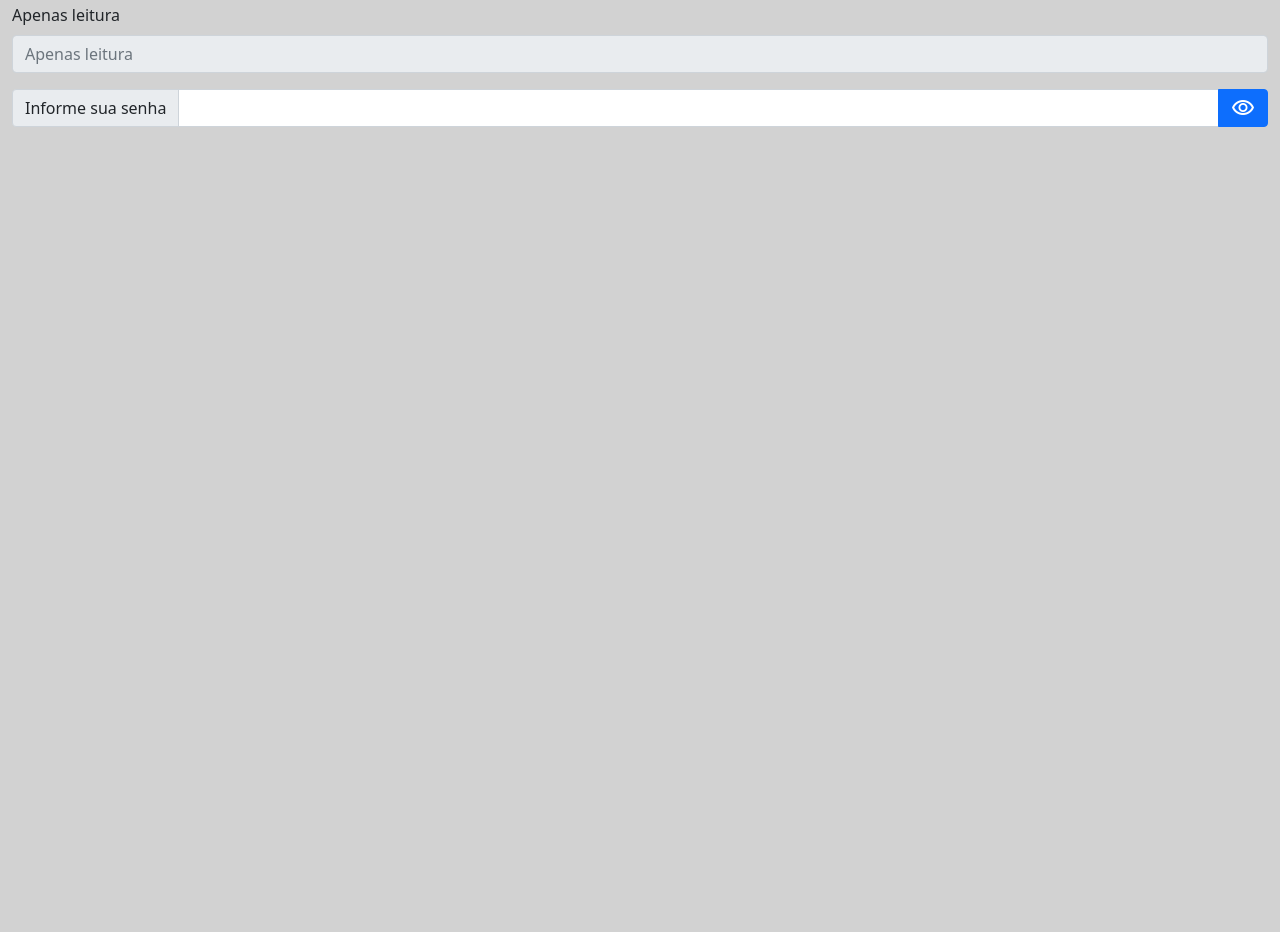
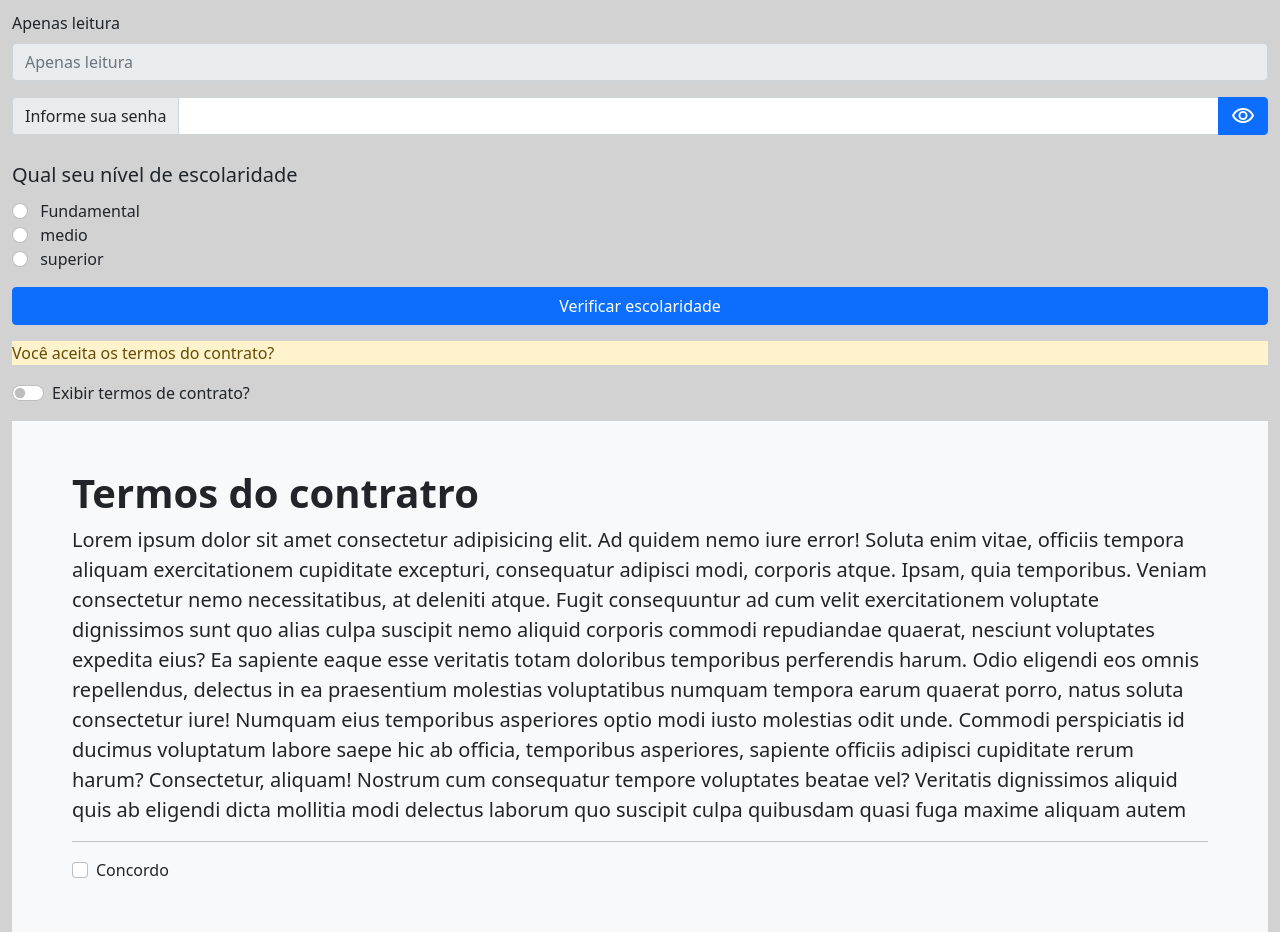
Before and after one commit to mirox666/Formulario_JaavScript, a plain HTML site: page index.html in a window 1280 px wide. Shown: the part 217-1149 px from the top of the page. Before the commit the page ends 800 px from the top, so only its background shows below. Drawn offline with nearby package versions, Linux system fonts and the light colour scheme.

Commit message:
Finalizado formulario bootstrap

```diff
--- /dev/null
+++ b/css/estilo.css
@@ -0,0 +1 @@
+.altura{height: 300px;overflow-y: auto;}
--- a/index.html
+++ b/index.html
@@ -5,6 +5,7 @@
     <meta name="viewport" content="width=device-width, initial-scale=1.0">
     <link href="https://cdn.jsdelivr.net/npm/bootstrap@5.1.3/dist/css/bootstrap.min.css" rel="stylesheet" integrity="sha384-1BmE4kWBq78iYhFldvKuhfTAU6auU8tT94WrHftjDbrCEXSU1oBoqyl2QvZ6jIW3" crossorigin="anonymous">
     <link href="https://fonts.googleapis.com/css2?family=Material+Symbols+Outlined" rel="stylesheet" />
+    <link rel="stylesheet" href="css/estilo.css">
     <title>Formulario com bootstrap e JS</title>
 </head>
 <body class="container-fluid" style="background-color:#d2d2d2;">
@@ -31,7 +32,7 @@
         </section>
 
         <!--CAMPO TEXTO: APENAS LEITURA  -->
-        <section class="row mt-2">
+        <section class="row mt-3">
             <div class="col-md-12">
             <label for="leitura" class="mb-2">Apenas leitura</label>
             <input type="text" id="leitura" placeholder="Apenas leitura" class="form-control" readonly>
@@ -46,6 +47,63 @@
                 <span class="material-symbols-outlined btn btn-primary">visibility</span>
             </div>
         </section>
+
+        <!-- CAMPO DE RADIO -->
+        <section class="row mt-3">
+            <label class="col-form-label-lg">Qual seu nível de escolaridade</label>
+
+            <div>
+                <input type="radio" id="fundamental" class="form-check-input" value="fundamental" name="escolaridade">
+                <label for="fundamental" class="form-check-label ps-2">Fundamental</label>
+            </div>
+            <div>
+                <input type="radio" id="medio" class="form-check-input" value="medio" name="escolaridade">
+                <label for="medio" class="form-check-label ps-2">medio</label>
+            </div>
+            <div>
+                <input type="radio" id="superior" class="form-check-input" value="superior" name="escolaridade">
+                <label for="superior" class="form-check-label ps-2">superior</label>
+            </div>
+        </section>
+        <button class="btn btn-primary col-12 mt-3">Verificar escolaridade</button>
+
+        <!-- CAMPO CHECKBOX: SWITCH -->
+
+        <section class="alert-warning mt-3">
+            <p>Você aceita os termos do contrato?</p>
+        </section>
+
+        <section class="form-check form-switch">
+            <input type="checkbox" name="escolha" id="escolha" value="escolha" class="form-check-input">
+            <label for="escolha" class="form-check-label">Exibir termos de contrato?</label>
+        </section>
+
+        <!-- INFO DO CONTRATO -->
+
+        <section class="bg-light p-5 mt-3" id="contrato">
+            <div class="container-fluid">
+                <h1 class="fw-bold mb-2">Termos do contratro</h1>
+                <p class="fs-5 lead altura">
+                    Lorem ipsum dolor sit amet consectetur adipisicing elit. Ad quidem nemo iure error! Soluta enim vitae, officiis tempora aliquam exercitationem cupiditate excepturi, consequatur adipisci modi, corporis atque. Ipsam, quia temporibus.
+                    Veniam consectetur nemo necessitatibus, at deleniti atque. Fugit consequuntur ad cum velit exercitationem voluptate dignissimos sunt quo alias culpa suscipit nemo aliquid corporis commodi repudiandae quaerat, nesciunt voluptates expedita eius?
+                    Ea sapiente eaque esse veritatis totam doloribus temporibus perferendis harum. Odio eligendi eos omnis repellendus, delectus in ea praesentium molestias voluptatibus numquam tempora earum quaerat porro, natus soluta consectetur iure!
+                    Numquam eius temporibus asperiores optio modi iusto molestias odit unde. Commodi perspiciatis id ducimus voluptatum labore saepe hic ab officia, temporibus asperiores, sapiente officiis adipisci cupiditate rerum harum? Consectetur, aliquam!
+                    Nostrum cum consequatur tempore voluptates beatae vel? Veritatis dignissimos aliquid quis ab eligendi dicta mollitia modi delectus laborum quo suscipit culpa quibusdam quasi fuga maxime aliquam autem alias, necessitatibus voluptate.
+                    Eligendi, alias officia quasi velit saepe dicta similique corporis modi praesentium incidunt iure nesciunt fuga, molestiae, eius fugit delectus voluptatem et repudiandae nulla aliquam labore. Veniam perspiciatis vitae earum exercitationem!
+                    Libero eligendi placeat reiciendis nihil labore! Dolor tenetur tempore quaerat eius nam ex alias voluptatibus, repellat, nesciunt libero ab voluptatum eveniet repellendus sunt odit placeat porro dolorum reiciendis fugiat dolore?
+                    Impedit deserunt beatae illo nemo aperiam sequi fuga voluptates, iusto dicta molestias quaerat voluptatum obcaecati eos corporis dolorum doloribus, aspernatur in temporibus quod libero, officiis debitis accusantium magnam. Tempora, eligendi!
+                    Odit iste laborum placeat, nobis maxime delectus voluptates aliquam laudantium eveniet quam quo labore! Nostrum recusandae ut neque aut assumenda commodi sint in reiciendis, illum optio velit voluptatem explicabo id.
+                    Tempora ut optio eaque vitae ea qui accusamus sapiente, saepe molestiae voluptatibus, obcaecati tenetur deserunt culpa beatae id, molestias suscipit! Dicta, labore temporibus exercitationem ex laudantium vel explicabo magnam rerum!
+                </p>
+                <hr>
+                <section class="form-check">
+                    <input type="checkbox" name="concordo" id="concordo" value="concordo" class="form-check-input">
+                    <label for="concordo" class="form-check-label">Concordo</label>
+                </section>
+
+
+            </div>
+        </section>
     </form>
 </body>
 </html>
```
